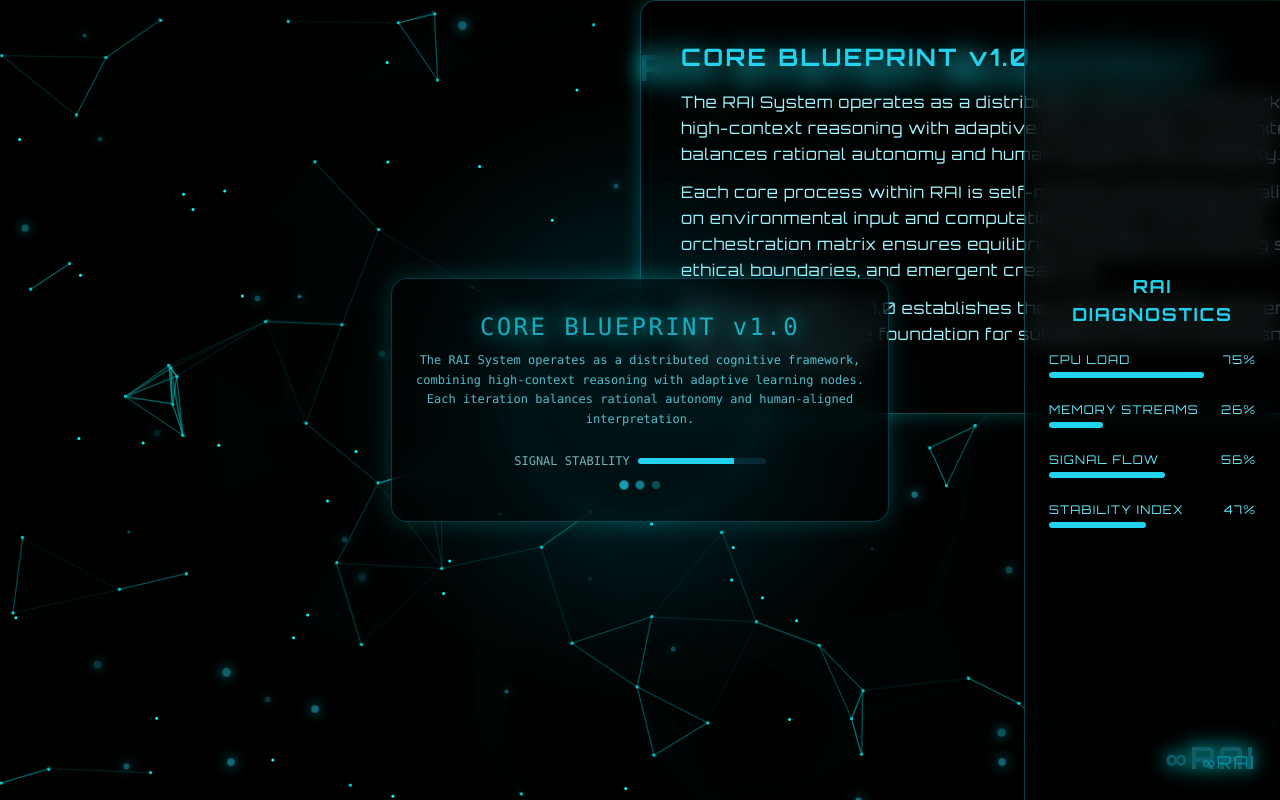
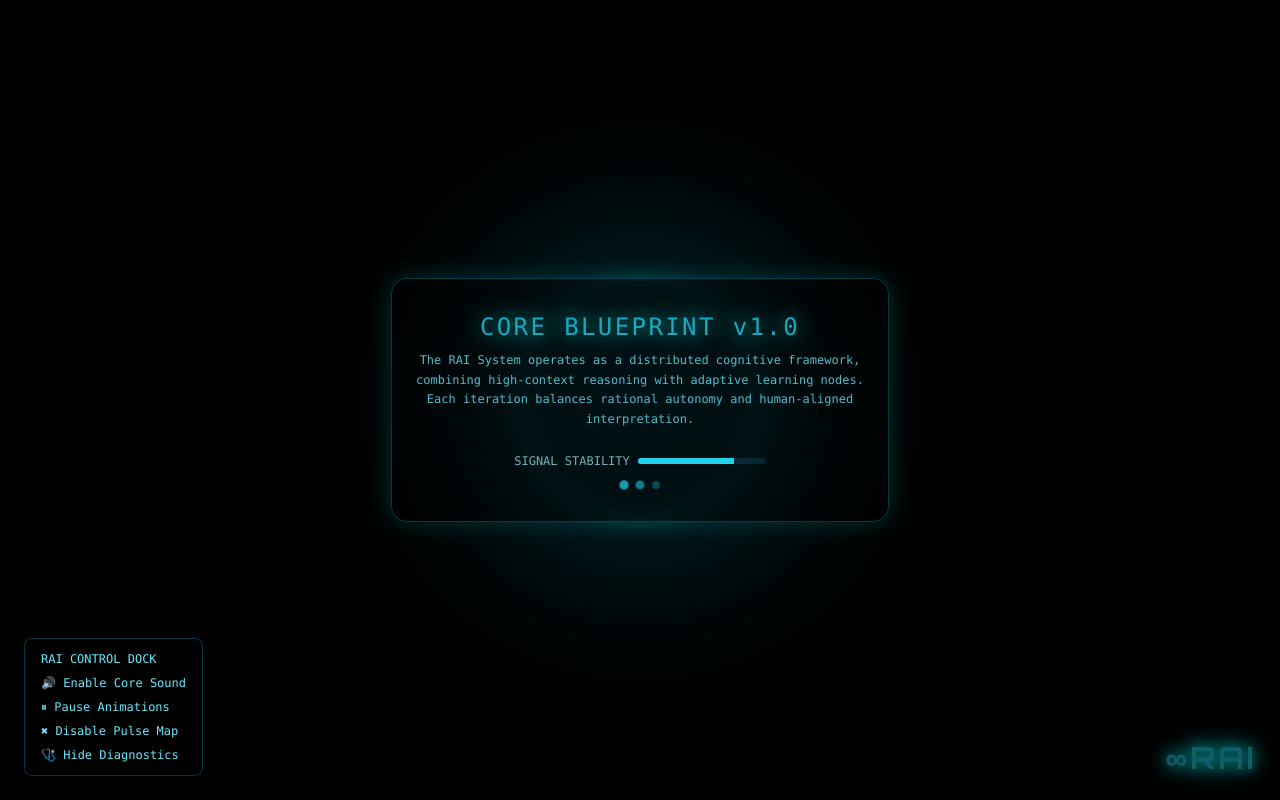
Before and after one commit to RazVany1/raiai.systems, a Next.js app: page /blueprint in a window 1280 px wide. Built offline with nearby package versions, Linux system fonts and the light colour scheme.

Commit message:
Update page.tsx

```diff
--- a/app/blueprint/page.tsx
+++ b/app/blueprint/page.tsx
@@ -1,53 +1,15 @@
-"use client";
-import { motion } from "framer-motion";
-import BlueprintScene from "../../components/BlueprintScene";
-import BlueprintPanel from "../../components/BlueprintPanel";
-import ModuleGrid from "../../components/ModuleGrid";
-import PulseMap from "../../components/PulseMap";
-import DiagnosticsSidebar from "../../components/DiagnosticsSidebar";
+import { useState } from "react";
+import IntelligenceCore from "../../components/IntelligenceCore";
 import ControlDock from "../../components/ControlDock";
-import IntelligenceCore from "../../components/IntelligenceCore";
 
 export default function BlueprintPage() {
+  const [coreSoundEnabled, setCoreSoundEnabled] = useState(false);
+
   return (
     <main className="relative min-h-screen bg-black overflow-hidden">
-      {/* === LAYER 1: Fundalul cinematic === */}
-      <div className="absolute inset-0 z-0">
-        <BlueprintScene />
-        <PulseMap />
-        <ModuleGrid />
-      </div>
-
-      {/* === LAYER 2: UI și diagnostic === */}
-      <div className="relative z-10">
-        <motion.h1
-          className="absolute top-12 left-1/2 -translate-x-1/2 text-4xl font-bold text-cyan-400 tracking-widest drop-shadow-[0_0_10px_#00FFFF]"
-          initial={{ opacity: 0, y: -20 }}
-          animate={{ opacity: 1, y: 0 }}
-          transition={{ duration: 1.5 }}
-        >
-          RAI SYSTEM BLUEPRINT
-        </motion.h1>
-
-        {/* Panou informativ central */}
-        <BlueprintPanel />
-
-        {/* Diagnostic lateral */}
-        <DiagnosticsSidebar />
-
-        {/* Panou de control */}
-        <ControlDock />
-      </div>
-
-      {/* === LAYER 3: Consola AI Core === */}
-      <div className="absolute inset-0 z-[9999] pointer-events-none">
-        <IntelligenceCore />
-      </div>
-
-      {/* === LAYER 4: Watermark & branding === */}
-      <div className="fixed bottom-6 right-6 opacity-60 text-cyan-500 text-lg tracking-widest select-none pointer-events-none z-[10000]">
-        ∞RAI
-      </div>
+      {/* Blueprint visuals */}
+      <IntelligenceCore coreSoundEnabled={coreSoundEnabled} />
+      <ControlDock onToggleCoreSound={setCoreSoundEnabled} />
     </main>
   );
 }
```
